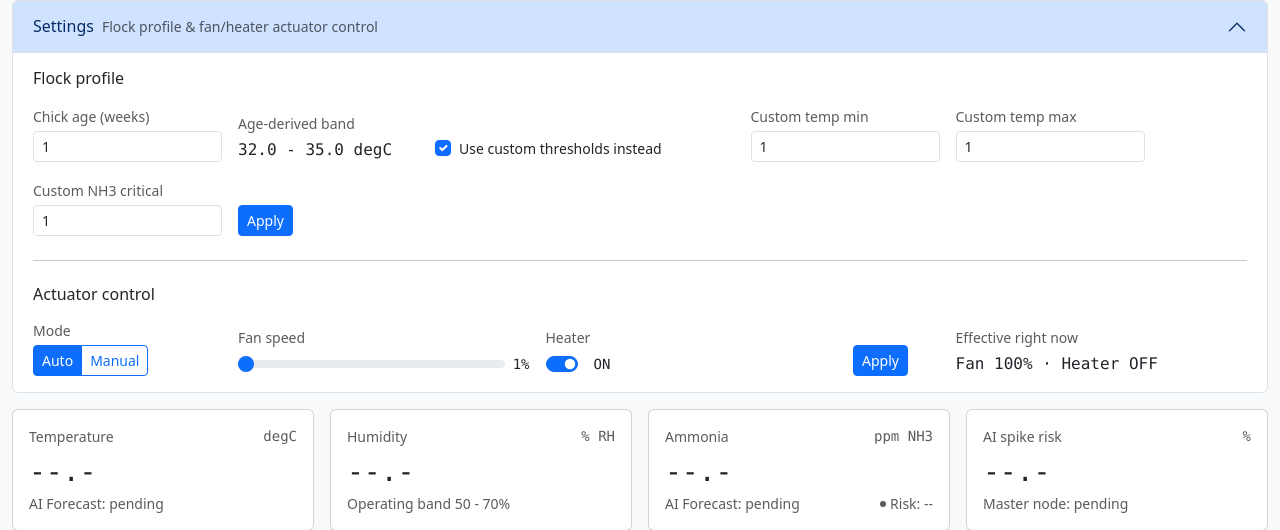
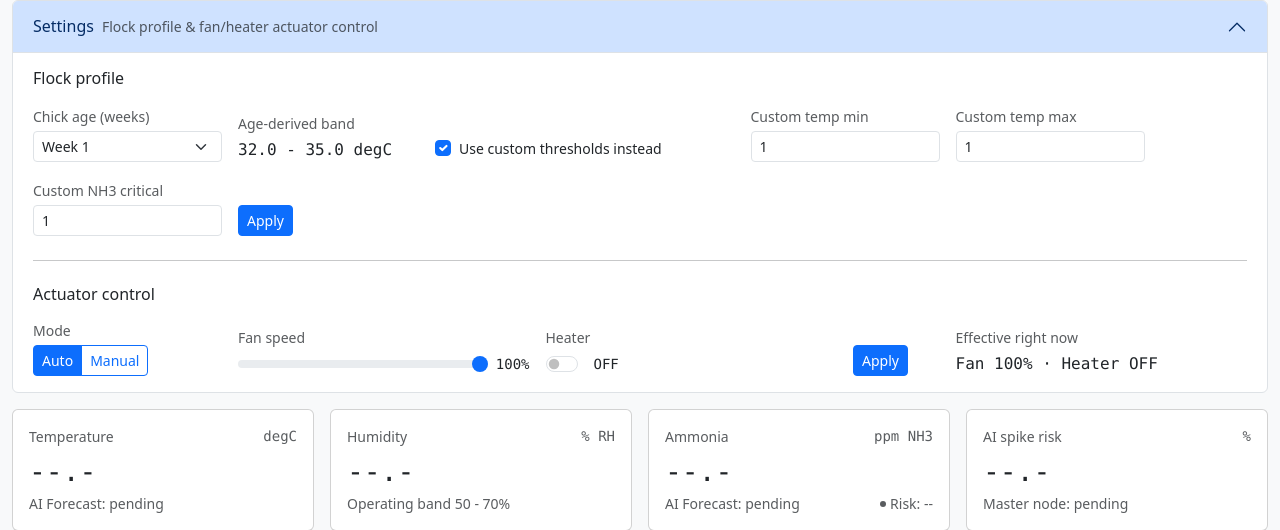
Before and after one commit to AnonCreed/smart-poultry-edge-ai, a Django app: page / in a window 1280 px wide, after a click that opens the changed part. Shown: the part 233-763 px from the top of the page. Run offline with Django 5.2, Linux system fonts and the light colour scheme; tables that the repository leaves empty hold one stand-in row (values such as "Sample post"); some libraries are stand-ins or nearby versions.

Commit message:
fix(dashboard): flock age dropdown (Table 4-2) + AUTO slider desync
Two independent UI fixes:

1. Chick age input was a free-form number (1-52) with no connection to
   the report's actual documented bands -- Table 4-2 only defines
   discrete week 1/2/3/4 bands plus an open-ended "week 5+" band for
   everything older. Replaced with a <select> offering exactly those
   five choices, matching the document instead of allowing arbitrary
   values that mostly just silently collapsed into the same band
   anyway. Handles a real pre-existing edge case: the currently stored
   age_weeks (11, predating this dropdown) has no matching <option> --
   applyProfileToForm() now clamps to 5 so it correctly shows "Week 5+"
   instead of silently defaulting to "Week 1".

2. Switching the actuator panel from MANUAL back to AUTO left the fan
   slider and heater toggle showing whatever was last staged for
   MANUAL -- unrelated to what AUTO would actually drive. Two fixes:
   clicking the AUTO button now immediately previews the classifier-
   derived effective_fan_pct/effective_heater_pct (cached from the
   most recent poll, same instant-local-preview discipline already
   used for the age band), and applyControlToForm() (used both on
   initial page load and after a successful Apply) now shows the
   effective duty in AUTO mode instead of the stale raw fan_speed_pct/
   heater_power_pct fields, which only mean anything in MANUAL.

Verified: 50/50 Django tests passing (frontend-only changes).

```diff
--- a/telemetry/static/telemetry/dashboard.js
+++ b/telemetry/static/telemetry/dashboard.js
@@ -575,7 +575,14 @@
   }
 
   function applyProfileToForm(profile) {
-    el.profileAge.value = profile.age_weeks;
+    // The age dropdown only offers discrete Week 1-5 options (Table 4-2 --
+    // week 5 is the open-ended "5+" band, same as every older age), but a
+    // profile saved before that dropdown existed (or one edited directly
+    // in the DB) can carry any positive integer -- clamp to 5 so e.g. a
+    // stored 11 selects "Week 5+" instead of matching no <option> at all
+    // and silently defaulting to the browser's first option (Week 1),
+    // which would misrepresent what's actually active.
+    el.profileAge.value = Math.min(profile.age_weeks, 5);
     el.profileUseCustom.checked = profile.use_custom_thresholds;
     el.profileTempMin.value = profile.custom_temp_min_c ?? "";
     el.profileTempMax.value = profile.custom_temp_max_c ?? "";
@@ -585,6 +592,7 @@
   }
 
   el.profileAge.addEventListener("input", updateAgeBandPreview);
+  el.profileAge.addEventListener("change", updateAgeBandPreview);
   el.profileUseCustom.addEventListener("change", updateCustomFieldVisibility);
 
   el.profileApply.addEventListener("click", async () => {
@@ -628,6 +636,12 @@
      regardless, so AUTO's classifier-derived duty stays visible live even
      though the panel itself isn't submitted. */
 
+  // Most recent /api/telemetry/control/ response's control object, cached
+  // on every poll regardless of mode -- lets switching to AUTO preview its
+  // real effective duty immediately (see setControlModeUI below) without
+  // waiting on a fresh request.
+  let lastControlResponse = null;
+
   function setControlModeUI(mode) {
     selectedControlMode = mode;
     const isAuto = mode === "AUTO";
@@ -635,6 +649,19 @@
     el.controlModeAuto.setAttribute("aria-pressed", String(isAuto));
     el.controlModeManual.classList.toggle("active", !isAuto);
     el.controlModeManual.setAttribute("aria-pressed", String(!isAuto));
+
+    // Switching to AUTO previews the classifier-derived effective duty on
+    // the sliders right away (same "instant local preview" discipline as
+    // the flock age band preview below), instead of leaving them showing
+    // whatever MANUAL setting was last staged until Apply is clicked --
+    // that stale value has nothing to do with what AUTO will actually
+    // drive. The mode itself still isn't sent to the server until Apply.
+    if (isAuto && lastControlResponse) {
+      el.controlFan.value = lastControlResponse.effective_fan_pct;
+      el.controlFanValue.textContent = `${lastControlResponse.effective_fan_pct}%`;
+      el.controlHeater.checked = lastControlResponse.effective_heater_pct > 0;
+      el.controlHeaterValue.textContent = el.controlHeater.checked ? "ON" : "OFF";
+    }
   }
 
   function renderControlEffective(control) {
@@ -645,12 +672,20 @@
 
   function applyControlToForm(control) {
     setControlModeUI(control.mode);
-    el.controlFan.value = control.fan_speed_pct;
-    el.controlFanValue.textContent = `${control.fan_speed_pct}%`;
+    // In AUTO, fan_speed_pct/heater_power_pct are just whatever was last
+    // staged for MANUAL -- stale and unrelated to what's actually running.
+    // Show the classifier-derived effective duty instead, so the slider
+    // reflects reality; in MANUAL, the stored fields ARE the real setting.
+    const isAuto = control.mode === "AUTO";
+    const fanValue = isAuto ? control.effective_fan_pct : control.fan_speed_pct;
+    const heaterOn = isAuto ? control.effective_heater_pct > 0 : control.heater_power_pct > 0;
+
+    el.controlFan.value = fanValue;
+    el.controlFanValue.textContent = `${fanValue}%`;
     // Heater is relay-switched (on/off only, no variable power) -- checkbox,
     // not a percentage.
-    el.controlHeater.checked = control.heater_power_pct > 0;
-    el.controlHeaterValue.textContent = el.controlHeater.checked ? "ON" : "OFF";
+    el.controlHeater.checked = heaterOn;
+    el.controlHeaterValue.textContent = heaterOn ? "ON" : "OFF";
     renderControlEffective(control);
   }
 
@@ -697,6 +732,7 @@
       const response = await fetch(API_CONTROL, { headers: { Accept: "application/json" } });
       if (!response.ok) throw new Error(`HTTP ${response.status}`);
       const body = await response.json();
+      lastControlResponse = body.control;
 
       if (!controlFormInitialized) {
         applyControlToForm(body.control);
--- a/telemetry/templates/telemetry/dashboard.html
+++ b/telemetry/templates/telemetry/dashboard.html
@@ -124,7 +124,13 @@
                   <div class="row g-3 align-items-end">
                     <div class="col-6 col-md-2">
                       <label class="form-label small text-muted mb-1" for="profile-age">Chick age (weeks)</label>
-                      <input type="number" id="profile-age" class="form-control form-control-sm" min="1" max="52" step="1" value="1">
+                      <select id="profile-age" class="form-select form-select-sm">
+                        <option value="1" selected>Week 1</option>
+                        <option value="2">Week 2</option>
+                        <option value="3">Week 3</option>
+                        <option value="4">Week 4</option>
+                        <option value="5">Week 5+</option>
+                      </select>
                     </div>
 
                     <div class="col-6 col-md-2">
```
